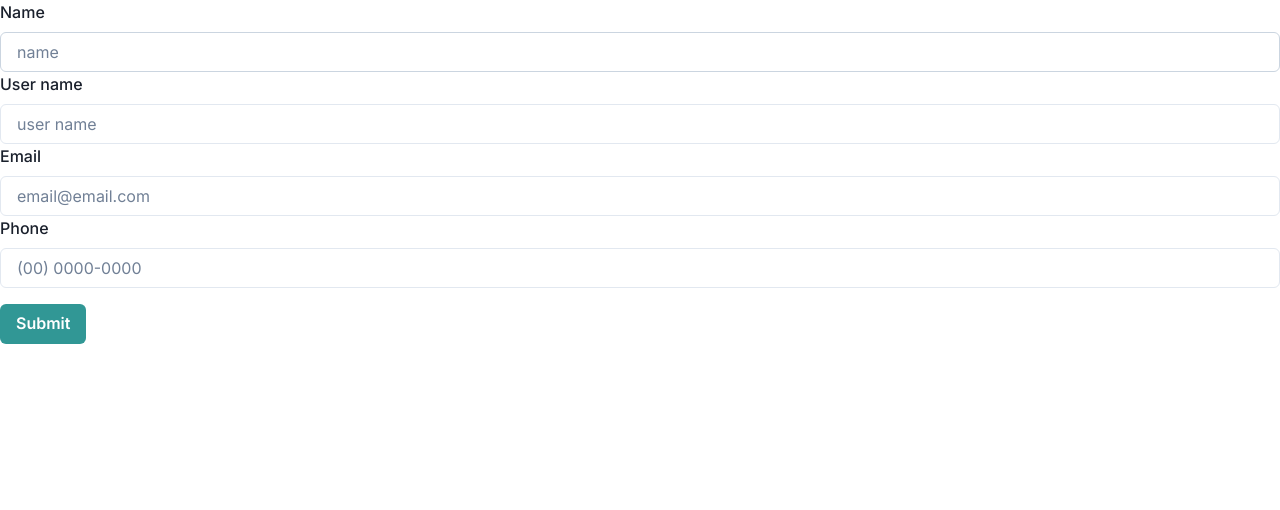
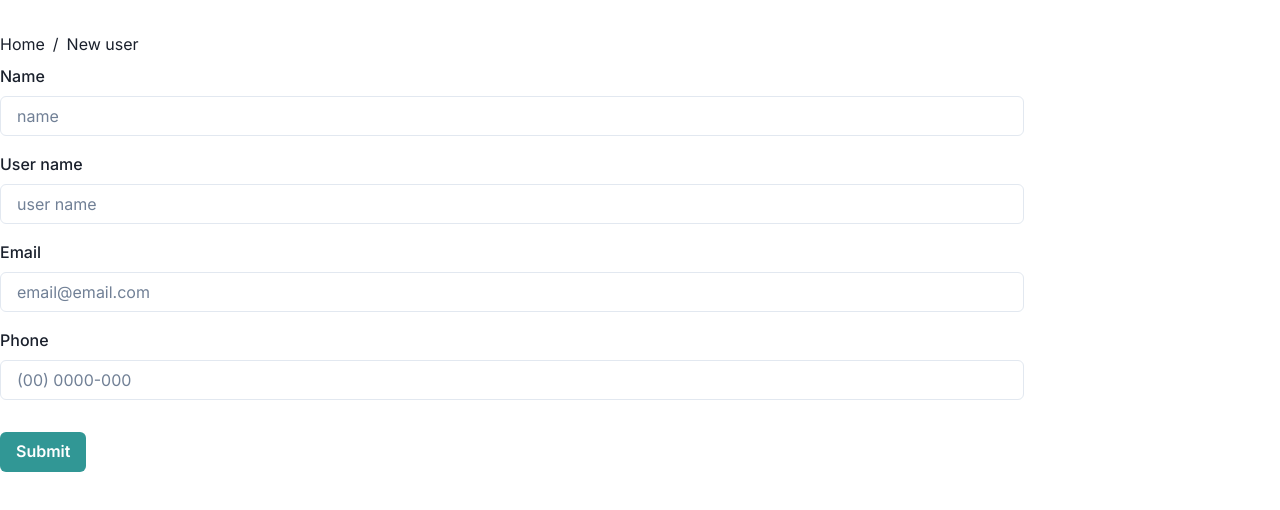
Before and after one commit to joaopaulocosta551/dashboard_project, a Next.js app: page /add in a window 1280 px wide. Shown: the top 510 px of the page. Built offline with nearby package versions, Linux system fonts and the light colour scheme.

Commit message:
feat: update add implementation

```diff
--- a/src/app/add/page.tsx
+++ b/src/app/add/page.tsx
@@ -1,27 +1,43 @@
 "use client";
 
-import {
-  Button,
-  ChakraProvider,
-  FormControl,
-  FormErrorMessage,
-  FormLabel,
-  Input,
-} from "@chakra-ui/react";
-import { Field, Form, Formik } from "formik";
-import { UserModel } from "../models/user.model";
+import { Button, ChakraProvider } from "@chakra-ui/react";
+import { Form, Formik } from "formik";
+import { UserModel } from "../../models/user.model";
+import { FormField } from "../../components/FormField";
+import "./styles.scss";
+import { BreadCrumb } from "@/components/BreadCrumb";
+import { BreadCrumbModel } from "@/models/breadcrumb.model";
+import { useRouter } from "next/navigation";
 
-export default function Create() {
+export default function Add() {
+  const router = useRouter();
+  const breadcrumb: BreadCrumbModel[] = [
+    {
+      id: 1,
+      name: "Home",
+      url: "/",
+    },
+    {
+      id: 2,
+      name: "New user",
+      url: "/add",
+      isCurrent: true,
+    },
+  ];
+
   const handleSubmit = (user: UserModel) => {
     const data = localStorage.getItem("users");
-    if (data) {
-      const users = JSON.parse(data) as UserModel[];
-      users.push(user);
-      localStorage.setItem('users', JSON.stringify(users));
-      return;
+    const users = JSON.parse(data ?? "[]") as UserModel[];
+    const maxId = getMaxId(users);
+    users.push({...user, id: maxId + 1});
+    localStorage.setItem("users", JSON.stringify(users));
+    router.push('/');
+  };
+
+  const getMaxId = (users: UserModel[]) =>{
+    return Math.max(...users.map(user => user.id ?? 0));
   }
-    localStorage.setItem('users', JSON.stringify([user]));
-  };
+
   const initialValues = {
     name: "",
     username: "",
@@ -31,50 +47,49 @@ export default function Create() {
   };
 
   return (
+    <section id="container">
+      <BreadCrumb segments={breadcrumb} />
       <ChakraProvider>
-      <Formik initialValues={initialValues} onSubmit={handleSubmit}>
+      <Formik
+          initialValues={initialValues}
+          onSubmit={handleSubmit}
+          enableReinitialize={true}
+          validateOnChange={false}
+          validateOnBlur={true}
+        >
           {(props) => (
             <Form>
-            <Field name="name">
-              {({ field, form }: { field: any; form: any }) => (
-                <FormControl isInvalid={form.errors.name && form.touched.name}>
-                  <FormLabel>Name</FormLabel>
-                  <Input {...field} placeholder="name" />
-                  <FormErrorMessage>{form.errors.name}</FormErrorMessage>
-                </FormControl>
-              )}
-            </Field>
-            <Field name="username">
-              {({ field, form }: { field: any; form: any }) => (
-                <FormControl isInvalid={form.errors.name && form.touched.name}>
-                  <FormLabel>User name</FormLabel>
-                  <Input {...field} placeholder="user name" />
-                  <FormErrorMessage>{form.errors.name}</FormErrorMessage>
-                </FormControl>
-              )}
-            </Field>
-            <Field name="email">
-              {({ field, form }: { field: any; form: any }) => (
-                <FormControl isInvalid={form.errors.name && form.touched.name}>
-                  <FormLabel>Email</FormLabel>
-                  <Input
-                    {...field}
+              <FormField
+                name="name"
+                label="Name"
+                placeholder="name"
+                type="text"
+                isRequired={true}
+                errorMessage="Nome é obrigatório"
+              />
+              <FormField
+                name="username"
+                label="User name"
+                placeholder="user name"
+                isRequired={true}
+                errorMessage="User name é obrigatório"
+              />
+              <FormField
+                name="email"
+                label="Email"
                 placeholder="email@email.com"
                 type="email"
+                isRequired={true}
+                errorMessage="Email é obrigatório"
               />
-                  <FormErrorMessage>{form.errors.name}</FormErrorMessage>
-                </FormControl>
-              )}
-            </Field>
-            <Field name="phone">
-              {({ field, form }: { field: any; form: any }) => (
-                <FormControl isInvalid={form.errors.name && form.touched.name}>
-                  <FormLabel>Phone</FormLabel>
-                  <Input {...field} placeholder="(00) 0000-0000" type="text" />
-                  <FormErrorMessage>{form.errors.name}</FormErrorMessage>
-                </FormControl>
-              )}
-            </Field>
+              <FormField
+                name="phone"
+                label="Phone"
+                placeholder="(00) 0000-000"
+                type="text"
+                isRequired={true}
+                errorMessage="Telefone é obrigatório"
+              />
               <Button
                 mt={4}
                 colorScheme="teal"
@@ -87,5 +102,6 @@ export default function Create() {
           )}
         </Formik>
       </ChakraProvider>
+    </section>
   );
 }
--- /dev/null
+++ b/src/app/add/styles.scss
@@ -0,0 +1,4 @@
+#container {
+    width: 80%;
+    margin-top: 2rem;
+}
```
Lines whose indentation alone changed are shown as unchanged.
